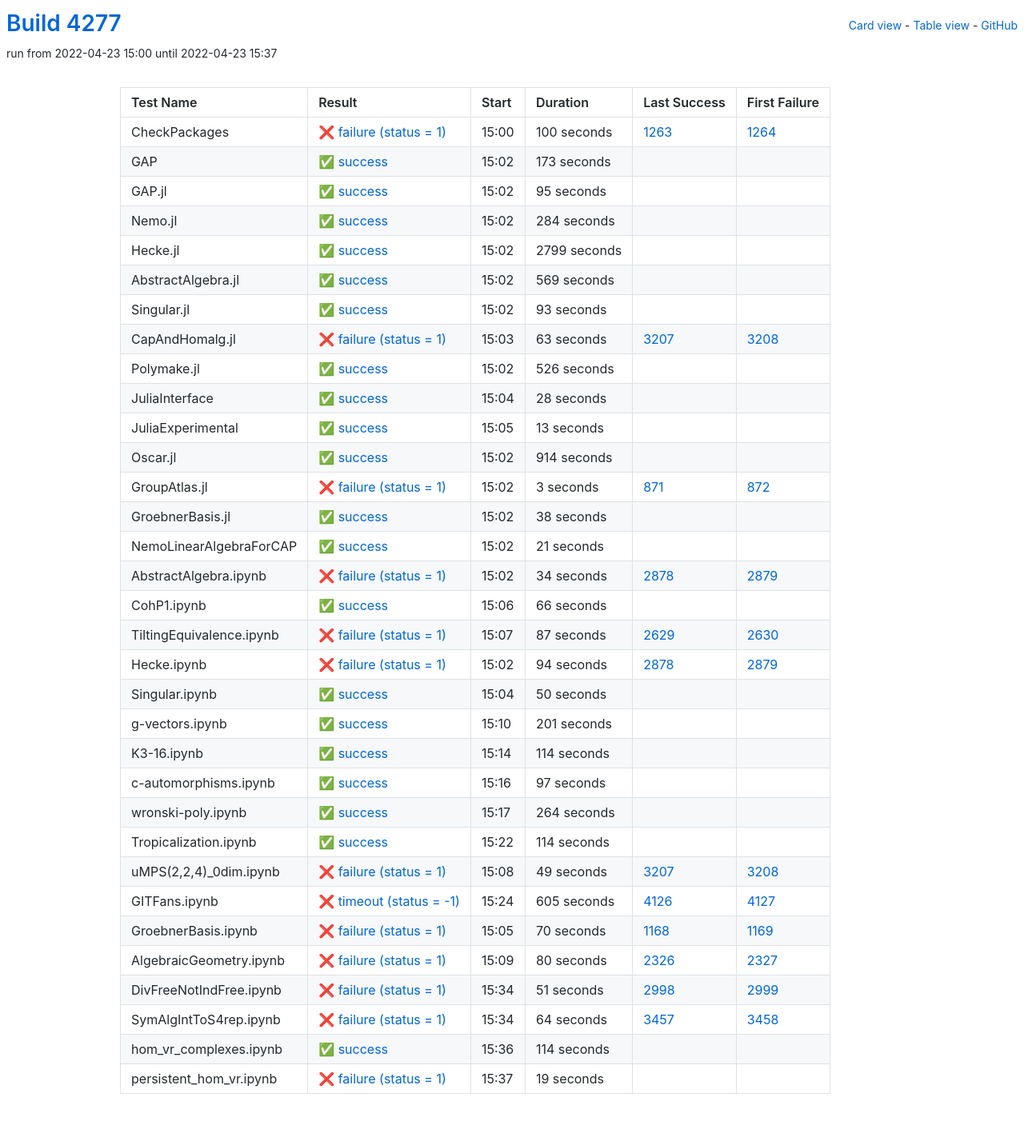
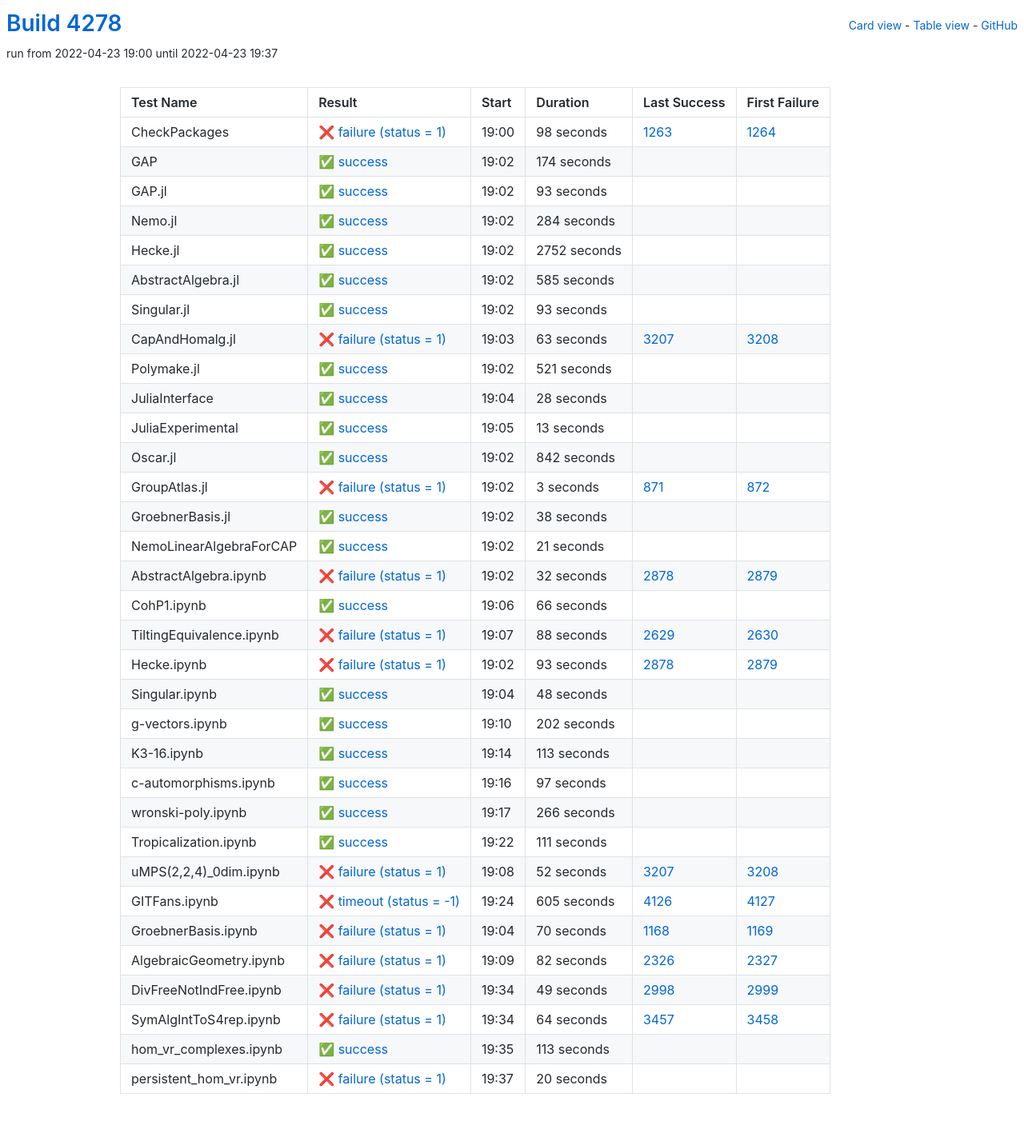
Before and after one commit to oscar-system/oscar-ci-status-stable, a Jekyll site: the page built from table.html, in a window 1280 px wide. Shown: the whole page at 80% size. Built offline with Jekyll 4.4.1, drawn with Linux system fonts in a browser that asks for light colours.

Commit message:
Build #4278

```diff
--- a/_data/ci.yml
+++ b/_data/ci.yml
@@ -1,6 +1,6 @@
 ---
-build: 4277
-build_url: https://oscarci.mathematik.uni-kl.de/job/oscar-stable/4277/
+build: 4278
+build_url: https://oscarci.mathematik.uni-kl.de/job/oscar-stable/4278/
 job: oscar-stable
 organization: oscar-system
 repo: oscar-ci-status-stable
@@ -8,44 +8,44 @@ repourl: https://github.com/oscar-system/oscar-ci-status-stable
 tests:
 - name: CheckPackages
   id: checkpackages
-  log: https://oscarci.mathematik.uni-kl.de/job/oscar-stable/4277/artifact/logs/build-4277/CheckPackages.log
-  start: 2022-04-23 15:00
+  log: https://oscarci.mathematik.uni-kl.de/job/oscar-stable/4278/artifact/logs/build-4278/CheckPackages.log
+  start: 2022-04-23 19:00
   success: false
   exitcode: 1
   status: failure
-  duration: 100
+  duration: 98
   last_success: 1263
   last_success_url: https://oscarci.mathematik.uni-kl.de/job/oscar-stable/1263/
   first_failure: 1264
   first_failure_url: https://oscarci.mathematik.uni-kl.de/job/oscar-stable/1264/
 - name: GAP
   id: gap
-  log: https://oscarci.mathematik.uni-kl.de/job/oscar-stable/4277/artifact/logs/build-4277/GAP.log
-  start: 2022-04-23 15:02
+  log: https://oscarci.mathematik.uni-kl.de/job/oscar-stable/4278/artifact/logs/build-4278/GAP.log
+  start: 2022-04-23 19:02
   success: true
   exitcode: 0
   status: success
-  duration: 173
+  duration: 174
   last_success: false
   last_success_url:
   first_failure: false
   first_failure_url:
 - name: GAP.jl
   id: gap-jl
-  log: https://oscarci.mathematik.uni-kl.de/job/oscar-stable/4277/artifact/logs/build-4277/GAP.jl.log
-  start: 2022-04-23 15:02
+  log: https://oscarci.mathematik.uni-kl.de/job/oscar-stable/4278/artifact/logs/build-4278/GAP.jl.log
+  start: 2022-04-23 19:02
   success: true
   exitcode: 0
   status: success
-  duration: 95
+  duration: 93
   last_success: false
   last_success_url:
   first_failure: false
   first_failure_url:
 - name: Nemo.jl
   id: nemo-jl
-  log: https://oscarci.mathematik.uni-kl.de/job/oscar-stable/4277/artifact/logs/build-4277/Nemo.jl.log
-  start: 2022-04-23 15:02
+  log: https://oscarci.mathematik.uni-kl.de/job/oscar-stable/4278/artifact/logs/build-4278/Nemo.jl.log
+  start: 2022-04-23 19:02
   success: true
   exitcode: 0
   status: success
@@ -56,32 +56,32 @@ tests:
   first_failure_url:
 - name: Hecke.jl
   id: hecke-jl
-  log: https://oscarci.mathematik.uni-kl.de/job/oscar-stable/4277/artifact/logs/build-4277/Hecke.jl.log
-  start: 2022-04-23 15:02
+  log: https://oscarci.mathematik.uni-kl.de/job/oscar-stable/4278/artifact/logs/build-4278/Hecke.jl.log
+  start: 2022-04-23 19:02
   success: true
   exitcode: 0
   status: success
-  duration: 2799
+  duration: 2752
   last_success: false
   last_success_url:
   first_failure: false
   first_failure_url:
 - name: AbstractAlgebra.jl
   id: abstractalgebra-jl
-  log: https://oscarci.mathematik.uni-kl.de/job/oscar-stable/4277/artifact/logs/build-4277/AbstractAlgebra.jl.log
-  start: 2022-04-23 15:02
+  log: https://oscarci.mathematik.uni-kl.de/job/oscar-stable/4278/artifact/logs/build-4278/AbstractAlgebra.jl.log
+  start: 2022-04-23 19:02
   success: true
   exitcode: 0
   status: success
-  duration: 569
+  duration: 585
   last_success: false
   last_success_url:
   first_failure: false
   first_failure_url:
 - name: Singular.jl
   id: singular-jl
-  log: https://oscarci.mathematik.uni-kl.de/job/oscar-stable/4277/artifact/logs/build-4277/Singular.jl.log
-  start: 2022-04-23 15:02
+  log: https://oscarci.mathematik.uni-kl.de/job/oscar-stable/4278/artifact/logs/build-4278/Singular.jl.log
+  start: 2022-04-23 19:02
   success: true
   exitcode: 0
   status: success
@@ -92,8 +92,8 @@ tests:
   first_failure_url:
 - name: CapAndHomalg.jl
   id: capandhomalg-jl
-  log: https://oscarci.mathematik.uni-kl.de/job/oscar-stable/4277/artifact/logs/build-4277/CapAndHomalg.jl.log
-  start: 2022-04-23 15:03
+  log: https://oscarci.mathematik.uni-kl.de/job/oscar-stable/4278/artifact/logs/build-4278/CapAndHomalg.jl.log
+  start: 2022-04-23 19:03
   success: false
   exitcode: 1
   status: failure
@@ -104,20 +104,20 @@ tests:
   first_failure_url: https://oscarci.mathematik.uni-kl.de/job/oscar-stable/3208/
 - name: Polymake.jl
   id: polymake-jl
-  log: https://oscarci.mathematik.uni-kl.de/job/oscar-stable/4277/artifact/logs/build-4277/Polymake.jl.log
-  start: 2022-04-23 15:02
+  log: https://oscarci.mathematik.uni-kl.de/job/oscar-stable/4278/artifact/logs/build-4278/Polymake.jl.log
+  start: 2022-04-23 19:02
   success: true
   exitcode: 0
   status: success
-  duration: 526
+  duration: 521
   last_success: false
   last_success_url:
   first_failure: false
   first_failure_url:
 - name: JuliaInterface
   id: juliainterface
-  log: https://oscarci.mathematik.uni-kl.de/job/oscar-stable/4277/artifact/logs/build-4277/JuliaInterface.log
-  start: 2022-04-23 15:04
+  log: https://oscarci.mathematik.uni-kl.de/job/oscar-stable/4278/artifact/logs/build-4278/JuliaInterface.log
+  start: 2022-04-23 19:04
   success: true
   exitcode: 0
   status: success
@@ -128,8 +128,8 @@ tests:
   first_failure_url:
 - name: JuliaExperimental
   id: juliaexperimental
-  log: https://oscarci.mathematik.uni-kl.de/job/oscar-stable/4277/artifact/logs/build-4277/JuliaExperimental.log
-  start: 2022-04-23 15:05
+  log: https://oscarci.mathematik.uni-kl.de/job/oscar-stable/4278/artifact/logs/build-4278/JuliaExperimental.log
+  start: 2022-04-23 19:05
   success: true
   exitcode: 0
   status: success
@@ -140,20 +140,20 @@ tests:
   first_failure_url:
 - name: Oscar.jl
   id: oscar-jl
-  log: https://oscarci.mathematik.uni-kl.de/job/oscar-stable/4277/artifact/logs/build-4277/Oscar.jl.log
-  start: 2022-04-23 15:02
+  log: https://oscarci.mathematik.uni-kl.de/job/oscar-stable/4278/artifact/logs/build-4278/Oscar.jl.log
+  start: 2022-04-23 19:02
   success: true
   exitcode: 0
   status: success
-  duration: 914
+  duration: 842
   last_success: false
   last_success_url:
   first_failure: false
   first_failure_url:
 - name: GroupAtlas.jl
   id: groupatlas-jl
-  log: https://oscarci.mathematik.uni-kl.de/job/oscar-stable/4277/artifact/logs/build-4277/GroupAtlas.jl.log
-  start: 2022-04-23 15:02
+  log: https://oscarci.mathematik.uni-kl.de/job/oscar-stable/4278/artifact/logs/build-4278/GroupAtlas.jl.log
+  start: 2022-04-23 19:02
   success: false
   exitcode: 1
   status: failure
@@ -164,8 +164,8 @@ tests:
   first_failure_url: https://oscarci.mathematik.uni-kl.de/job/oscar-stable/872/
 - name: GroebnerBasis.jl
   id: groebnerbasis-jl
-  log: https://oscarci.mathematik.uni-kl.de/job/oscar-stable/4277/artifact/logs/build-4277/GroebnerBasis.jl.log
-  start: 2022-04-23 15:02
+  log: https://oscarci.mathematik.uni-kl.de/job/oscar-stable/4278/artifact/logs/build-4278/GroebnerBasis.jl.log
+  start: 2022-04-23 19:02
   success: true
   exitcode: 0
   status: success
@@ -176,8 +176,8 @@ tests:
   first_failure_url:
 - name: NemoLinearAlgebraForCAP
   id: nemolinearalgebraforcap
-  log: https://oscarci.mathematik.uni-kl.de/job/oscar-stable/4277/artifact/logs/build-4277/NemoLinearAlgebraForCAP.log
-  start: 2022-04-23 15:02
+  log: https://oscarci.mathematik.uni-kl.de/job/oscar-stable/4278/artifact/logs/build-4278/NemoLinearAlgebraForCAP.log
+  start: 2022-04-23 19:02
   success: true
   exitcode: 0
   status: success
@@ -188,20 +188,20 @@ tests:
   first_failure_url:
 - name: AbstractAlgebra.ipynb
   id: abstractalgebra-ipynb
-  log: https://oscarci.mathematik.uni-kl.de/job/oscar-stable/4277/artifact/logs/build-4277/AbstractAlgebra.ipynb.log
-  start: 2022-04-23 15:02
+  log: https://oscarci.mathematik.uni-kl.de/job/oscar-stable/4278/artifact/logs/build-4278/AbstractAlgebra.ipynb.log
+  start: 2022-04-23 19:02
   success: false
   exitcode: 1
   status: failure
-  duration: 34
+  duration: 32
   last_success: 2878
   last_success_url: https://oscarci.mathematik.uni-kl.de/job/oscar-stable/2878/
   first_failure: 2879
   first_failure_url: https://oscarci.mathematik.uni-kl.de/job/oscar-stable/2879/
 - name: CohP1.ipynb
   id: cohp1-ipynb
-  log: https://oscarci.mathematik.uni-kl.de/job/oscar-stable/4277/artifact/logs/build-4277/CohP1.ipynb.log
-  start: 2022-04-23 15:06
+  log: https://oscarci.mathematik.uni-kl.de/job/oscar-stable/4278/artifact/logs/build-4278/CohP1.ipynb.log
+  start: 2022-04-23 19:06
   success: true
   exitcode: 0
   status: success
@@ -212,68 +212,68 @@ tests:
   first_failure_url:
 - name: TiltingEquivalence.ipynb
   id: tiltingequivalence-ipynb
-  log: https://oscarci.mathematik.uni-kl.de/job/oscar-stable/4277/artifact/logs/build-4277/TiltingEquivalence.ipynb.log
-  start: 2022-04-23 15:07
+  log: https://oscarci.mathematik.uni-kl.de/job/oscar-stable/4278/artifact/logs/build-4278/TiltingEquivalence.ipynb.log
+  start: 2022-04-23 19:07
   success: false
   exitcode: 1
   status: failure
-  duration: 87
+  duration: 88
   last_success: 2629
   last_success_url: https://oscarci.mathematik.uni-kl.de/job/oscar-stable/2629/
   first_failure: 2630
   first_failure_url: https://oscarci.mathematik.uni-kl.de/job/oscar-stable/2630/
 - name: Hecke.ipynb
   id: hecke-ipynb
-  log: https://oscarci.mathematik.uni-kl.de/job/oscar-stable/4277/artifact/logs/build-4277/Hecke.ipynb.log
-  start: 2022-04-23 15:02
+  log: https://oscarci.mathematik.uni-kl.de/job/oscar-stable/4278/artifact/logs/build-4278/Hecke.ipynb.log
+  start: 2022-04-23 19:02
   success: false
   exitcode: 1
   status: failure
-  duration: 94
+  duration: 93
   last_success: 2878
   last_success_url: https://oscarci.mathematik.uni-kl.de/job/oscar-stable/2878/
   first_failure: 2879
   first_failure_url: https://oscarci.mathematik.uni-kl.de/job/oscar-stable/2879/
 - name: Singular.ipynb
   id: singular-ipynb
-  log: https://oscarci.mathematik.uni-kl.de/job/oscar-stable/4277/artifact/logs/build-4277/Singular.ipynb.log
-  start: 2022-04-23 15:04
+  log: https://oscarci.mathematik.uni-kl.de/job/oscar-stable/4278/artifact/logs/build-4278/Singular.ipynb.log
+  start: 2022-04-23 19:04
   success: true
   exitcode: 0
   status: success
-  duration: 50
+  duration: 48
   last_success: false
   last_success_url:
   first_failure: false
   first_failure_url:
 - name: g-vectors.ipynb
   id: g-vectors-ipynb
-  log: https://oscarci.mathematik.uni-kl.de/job/oscar-stable/4277/artifact/logs/build-4277/g-vectors.ipynb.log
-  start: 2022-04-23 15:10
+  log: https://oscarci.mathematik.uni-kl.de/job/oscar-stable/4278/artifact/logs/build-4278/g-vectors.ipynb.log
+  start: 2022-04-23 19:10
   success: true
   exitcode: 0
   status: success
-  duration: 201
+  duration: 202
   last_success: false
   last_success_url:
   first_failure: false
   first_failure_url:
 - name: K3-16.ipynb
   id: k3-16-ipynb
-  log: https://oscarci.mathematik.uni-kl.de/job/oscar-stable/4277/artifact/logs/build-4277/K3-16.ipynb.log
-  start: 2022-04-23 15:14
+  log: https://oscarci.mathematik.uni-kl.de/job/oscar-stable/4278/artifact/logs/build-4278/K3-16.ipynb.log
+  start: 2022-04-23 19:14
   success: true
   exitcode: 0
   status: success
-  duration: 114
+  duration: 113
   last_success: false
   last_success_url:
   first_failure: false
   first_failure_url:
 - name: c-automorphisms.ipynb
   id: c-automorphisms-ipynb
-  log: https://oscarci.mathematik.uni-kl.de/job/oscar-stable/4277/artifact/logs/build-4277/c-automorphisms.ipynb.log
-  start: 2022-04-23 15:16
+  log: https://oscarci.mathematik.uni-kl.de/job/oscar-stable/4278/artifact/logs/build-4278/c-automorphisms.ipynb.log
+  start: 2022-04-23 19:16
   success: true
   exitcode: 0
   status: success
@@ -284,44 +284,44 @@ tests:
   first_failure_url:
 - name: wronski-poly.ipynb
   id: wronski-poly-ipynb
-  log: https://oscarci.mathematik.uni-kl.de/job/oscar-stable/4277/artifact/logs/build-4277/wronski-poly.ipynb.log
-  start: 2022-04-23 15:17
+  log: https://oscarci.mathematik.uni-kl.de/job/oscar-stable/4278/artifact/logs/build-4278/wronski-poly.ipynb.log
+  start: 2022-04-23 19:17
   success: true
   exitcode: 0
   status: success
-  duration: 264
+  duration: 266
   last_success: false
   last_success_url:
   first_failure: false
   first_failure_url:
 - name: Tropicalization.ipynb
   id: tropicalization-ipynb
-  log: https://oscarci.mathematik.uni-kl.de/job/oscar-stable/4277/artifact/logs/build-4277/Tropicalization.ipynb.log
-  start: 2022-04-23 15:22
+  log: https://oscarci.mathematik.uni-kl.de/job/oscar-stable/4278/artifact/logs/build-4278/Tropicalization.ipynb.log
+  start: 2022-04-23 19:22
   success: true
   exitcode: 0
   status: success
-  duration: 114
+  duration: 111
   last_success: false
   last_success_url:
   first_failure: false
   first_failure_url:
 - name: uMPS(2,2,4)_0dim.ipynb
   id: umps-2-2-4-0dim-ipynb
-  log: https://oscarci.mathematik.uni-kl.de/job/oscar-stable/4277/artifact/logs/build-4277/uMPS-2-2-4-_0dim.ipynb.log
-  start: 2022-04-23 15:08
+  log: https://oscarci.mathematik.uni-kl.de/job/oscar-stable/4278/artifact/logs/build-4278/uMPS-2-2-4-_0dim.ipynb.log
+  start: 2022-04-23 19:08
   success: false
   exitcode: 1
   status: failure
-  duration: 49
+  duration: 52
   last_success: 3207
   last_success_url: https://oscarci.mathematik.uni-kl.de/job/oscar-stable/3207/
   first_failure: 3208
   first_failure_url: https://oscarci.mathematik.uni-kl.de/job/oscar-stable/3208/
 - name: GITFans.ipynb
   id: gitfans-ipynb
-  log: https://oscarci.mathematik.uni-kl.de/job/oscar-stable/4277/artifact/logs/build-4277/GITFans.ipynb.log
-  start: 2022-04-23 15:24
+  log: https://oscarci.mathematik.uni-kl.de/job/oscar-stable/4278/artifact/logs/build-4278/GITFans.ipynb.log
+  start: 2022-04-23 19:24
   success: false
   exitcode: -1
   status: timeout
@@ -332,8 +332,8 @@ tests:
   first_failure_url: https://oscarci.mathematik.uni-kl.de/job/oscar-stable/4127/
 - name: GroebnerBasis.ipynb
   id: groebnerbasis-ipynb
-  log: https://oscarci.mathematik.uni-kl.de/job/oscar-stable/4277/artifact/logs/build-4277/GroebnerBasis.ipynb.log
-  start: 2022-04-23 15:05
+  log: https://oscarci.mathematik.uni-kl.de/job/oscar-stable/4278/artifact/logs/build-4278/GroebnerBasis.ipynb.log
+  start: 2022-04-23 19:04
   success: false
   exitcode: 1
   status: failure
@@ -344,32 +344,32 @@ tests:
   first_failure_url: https://oscarci.mathematik.uni-kl.de/job/oscar-stable/1169/
 - name: AlgebraicGeometry.ipynb
   id: algebraicgeometry-ipynb
-  log: https://oscarci.mathematik.uni-kl.de/job/oscar-stable/4277/artifact/logs/build-4277/AlgebraicGeometry.ipynb.log
-  start: 2022-04-23 15:09
+  log: https://oscarci.mathematik.uni-kl.de/job/oscar-stable/4278/artifact/logs/build-4278/AlgebraicGeometry.ipynb.log
+  start: 2022-04-23 19:09
   success: false
   exitcode: 1
   status: failure
-  duration: 80
+  duration: 82
   last_success: 2326
   last_success_url: https://oscarci.mathematik.uni-kl.de/job/oscar-stable/2326/
   first_failure: 2327
   first_failure_url: https://oscarci.mathematik.uni-kl.de/job/oscar-stable/2327/
 - name: DivFreeNotIndFree.ipynb
   id: divfreenotindfree-ipynb
-  log: https://oscarci.mathematik.uni-kl.de/job/oscar-stable/4277/artifact/logs/build-4277/DivFreeNotIndFree.ipynb.log
-  start: 2022-04-23 15:34
+  log: https://oscarci.mathematik.uni-kl.de/job/oscar-stable/4278/artifact/logs/build-4278/DivFreeNotIndFree.ipynb.log
+  start: 2022-04-23 19:34
   success: false
   exitcode: 1
   status: failure
-  duration: 51
+  duration: 49
   last_success: 2998
   last_success_url: https://oscarci.mathematik.uni-kl.de/job/oscar-stable/2998/
   first_failure: 2999
   first_failure_url: https://oscarci.mathematik.uni-kl.de/job/oscar-stable/2999/
 - name: SymAlgIntToS4rep.ipynb
   id: symalginttos4rep-ipynb
-  log: https://oscarci.mathematik.uni-kl.de/job/oscar-stable/4277/artifact/logs/build-4277/SymAlgIntToS4rep.ipynb.log
-  start: 2022-04-23 15:34
+  log: https://oscarci.mathematik.uni-kl.de/job/oscar-stable/4278/artifact/logs/build-4278/SymAlgIntToS4rep.ipynb.log
+  start: 2022-04-23 19:34
   success: false
   exitcode: 1
   status: failure
@@ -380,24 +380,24 @@ tests:
   first_failure_url: https://oscarci.mathematik.uni-kl.de/job/oscar-stable/3458/
 - name: hom_vr_complexes.ipynb
   id: hom-vr-complexes-ipynb
-  log: https://oscarci.mathematik.uni-kl.de/job/oscar-stable/4277/artifact/logs/build-4277/hom_vr_complexes.ipynb.log
-  start: 2022-04-23 15:36
+  log: https://oscarci.mathematik.uni-kl.de/job/oscar-stable/4278/artifact/logs/build-4278/hom_vr_complexes.ipynb.log
+  start: 2022-04-23 19:35
   success: true
   exitcode: 0
   status: success
-  duration: 114
+  duration: 113
   last_success: false
   last_success_url:
   first_failure: false
   first_failure_url:
 - name: persistent_hom_vr.ipynb
   id: persistent-hom-vr-ipynb
-  log: https://oscarci.mathematik.uni-kl.de/job/oscar-stable/4277/artifact/logs/build-4277/persistent_hom_vr.ipynb.log
-  start: 2022-04-23 15:37
+  log: https://oscarci.mathematik.uni-kl.de/job/oscar-stable/4278/artifact/logs/build-4278/persistent_hom_vr.ipynb.log
+  start: 2022-04-23 19:37
   success: false
   exitcode: 1
   status: failure
-  duration: 19
+  duration: 20
   last_success: false
   last_success_url:
   first_failure: false
```
Also changed, not shown: README.md.
